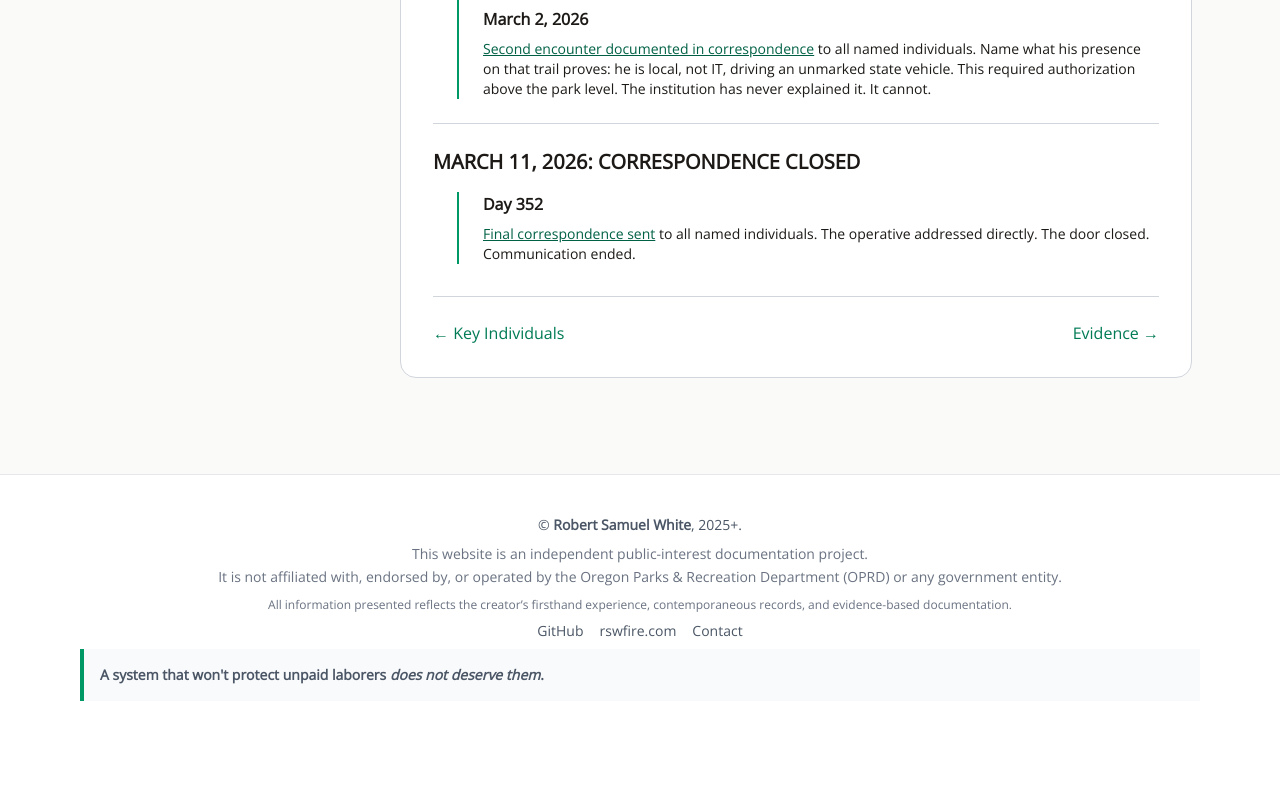
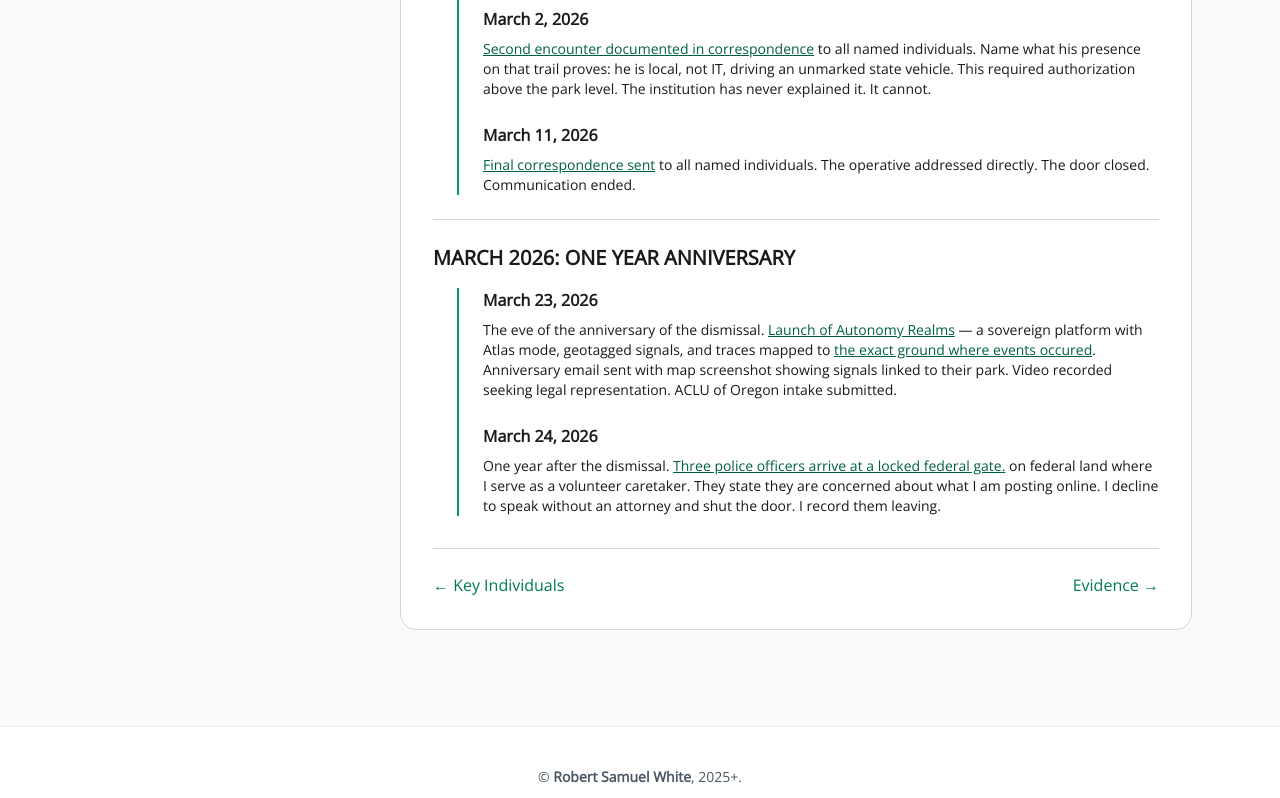
Before and after one commit to rswfire/rswfire.oprd, a Next.js app: page /timeline in a window 1280 px wide. Shown: the part 3580-4378 px from the top of the page. Before the commit the page ends 4321 px from the top, so only its background shows below. Built offline with nearby package versions, Linux system fonts and the light colour scheme.

Commit message:
Updated Timeline.tsx

```diff
--- a/app/(archive)/timeline/page.tsx
+++ b/app/(archive)/timeline/page.tsx
@@ -265,15 +265,9 @@ export default function TimelinePage() {
                         </Link> to all named individuals. Name what his presence on that trail proves: he is local, not IT, driving an unmarked state vehicle. This required authorization above the park level. The institution has never explained it. It cannot.
                     </div>
                 </li>
-            </ul>
 
-            <hr className="my-6 border-t border-gray-300" />
-
-            <h2 className="text-xl font-semibold"><strong>MARCH 11, 2026</strong>: CORRESPONDENCE CLOSED</h2>
-
-            <ul className="space-y-6 border-l-2 border-emerald-600 ml-6 pl-6 mt-4">
                 <li>
-                    <div className="font-semibold">Day 352</div>
+                    <div className="font-semibold">March 11, 2026</div>
                     <div className="mt-2 text-sm">
                         <Link href="/evidence/surveillance" className="underline text-emerald-800 hover:text-emerald-600">
                             Final correspondence sent
@@ -282,6 +276,33 @@ export default function TimelinePage() {
                 </li>
             </ul>
 
+            <hr className="my-6 border-t border-gray-300" />
+
+            <h2 className="text-xl font-semibold"><strong>MARCH 2026</strong>: ONE YEAR ANNIVERSARY</h2>
+
+            <ul className="space-y-6 border-l-2 border-emerald-600 ml-6 pl-6 mt-4">
+                <li>
+                    <div className="font-semibold">March 23, 2026</div>
+                    <div className="mt-2 text-sm">
+                        The eve of the anniversary of the dismissal.&nbsp;
+                        <Link href="https://autonomyrealms.com" target="_blank" className="underline text-emerald-800 hover:text-emerald-600">
+                            Launch of Autonomy Realms
+                        </Link> &mdash; a sovereign platform with Atlas mode, geotagged signals, and traces mapped to <Link href="https://rswfire.com/?mode=atlas&center=43.93035%2C-124.10868&zoom=15" target="_blank" className="underline text-emerald-800 hover:text-emerald-600">the exact ground where events occured</Link>.
+                        Anniversary email sent with map screenshot showing signals linked to their park. Video recorded seeking legal representation. ACLU of Oregon intake submitted.
+                    </div>
+                </li>
+
+                <li>
+                    <div className="font-semibold">March 24, 2026</div>
+                    <div className="mt-2 text-sm">
+                        One year after the dismissal.&nbsp;
+                        <Link href="/evidence/police-intimidation/" className="underline text-emerald-800 hover:text-emerald-600">
+                            Three police officers arrive at a locked federal gate.
+                        </Link> on federal land where I serve as a volunteer caretaker. They state they are concerned about what I am posting online. I decline to speak without an attorney and shut the door. I record them leaving.
+                    </div>
+                </li>
+            </ul>
+
         </SectionPage>
     );
 }
```
